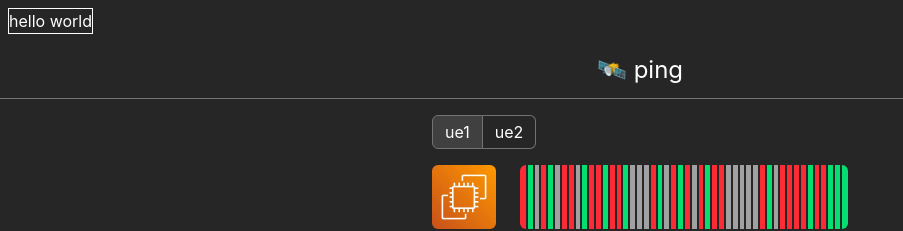
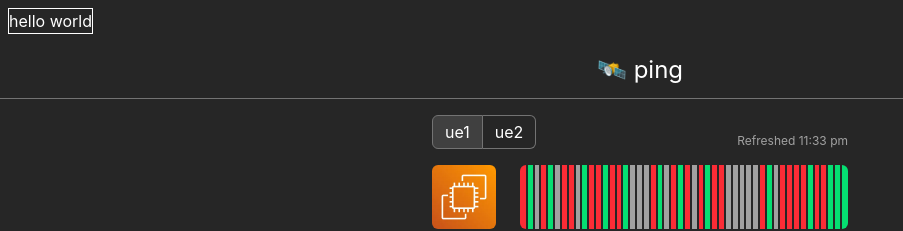
Before and after one commit to willdufault/ping, a React (Vite) app in the folder frontend/: page / in a window 1280 px wide. Shown: the top 231 px of the page, without its empty margins (0-903 px from the left). Built offline with nearby package versions, Linux system fonts and the light colour scheme; no server answers.

Commit message:
feat: add last refreshed time to ui

```diff
--- a/frontend/src/App.tsx
+++ b/frontend/src/App.tsx
@@ -1,9 +1,11 @@
+// Ping status dashboard: region toggle, per-service uptime bars, freshness label.
 import { useState } from "react"
 import axios from "axios"
 import UptimeTimeline from "./components/UptimeTimeline"
 import { services, serviceLabels, serviceIcons } from "./constants/services"
 import { regions, regionLabels } from "./constants/regions"
 import { statuses, statusColors, statusLabel } from "./constants/responses"
+import { formatTimeOfDay } from "./utils/formatTime"
 import type { Service } from "./types/Service"
 import type { Region } from "./types/Region"
 import type { TimelineEntry } from "./types/Timeline"
@@ -27,6 +29,7 @@ const mockData = generateData()
 export default function App() {
   const [region, setRegion] = useState<Region>("us-east-1")
   const API_URL = import.meta.env.VITE_API_URL
+  const lastRefreshed = formatTimeOfDay(mockData[region].ec2.at(-1)!.timestamp)
 
   async function handleGetHello(): Promise<void> {
     const response = await axios.get(`${API_URL}/hello`)
@@ -45,7 +48,7 @@ export default function App() {
         <h1 className="text-2xl">🛰️ ping</h1>
       </header>
       <main className="max-w-md mx-auto px-4">
-        <div className="flex mt-4">
+        <div className="flex items-end mt-4">
           <button
             className={`px-3 py-1 rounded-l-md border border-neutral-500 hover:bg-neutral-700 cursor-pointer ${region === "us-east-1" ? "bg-neutral-700" : ""}`}
             onClick={() => setRegion("us-east-1")}
@@ -58,6 +61,9 @@ export default function App() {
           >
             {regionLabels["us-east-2"]}
           </button>
+          <span className="ml-auto text-xs text-neutral-400">
+            Refreshed {lastRefreshed}
+          </span>
         </div>
         <div className="mt-4 flex flex-col gap-6">
           {services.map((service) => {
--- a/frontend/src/components/UptimeBar.tsx
+++ b/frontend/src/components/UptimeBar.tsx
@@ -1,23 +1,12 @@
+// One bar in a service's uptime timeline, plus its hover tooltip.
 import { statusColors, statusLabel } from "../constants/responses"
+import { formatDateTime } from "../utils/formatTime"
 
 type UptimeBarProps = {
   timestamp: number
   statusCode: number
   isFirst?: boolean
   isLast?: boolean
-}
-
-function formatTime(timestamp: number): string {
-  return new Date(timestamp)
-    .toLocaleString(undefined, {
-      month: "short",
-      day: "numeric",
-      hour: "numeric",
-      minute: "2-digit",
-      hour12: true
-    })
-    .replace("AM", "am")
-    .replace("PM", "pm")
 }
 
 export function UptimeBar({
@@ -32,7 +21,7 @@ export function UptimeBar({
         className={`h-16 w-full ${isFirst ? "rounded-l-md" : "border-l"} ${isLast ? "rounded-r-md" : "border-r"} border-neutral-800 hover:opacity-80 ${statusColors[statusCode]}`}
       />
       <div className="absolute left-1/2 -translate-x-1/2 top-full mt-1 hidden group-hover:block z-10 bg-neutral-800 border border-neutral-500 rounded shadow-lg px-2 py-1.5 text-xs whitespace-nowrap">
-        <p className="text-neutral-400 mb-0.5">{formatTime(timestamp)}</p>
+        <p className="text-neutral-400 mb-0.5">{formatDateTime(timestamp)}</p>
         <p>
           <span
             className={`inline-block h-2 w-2 rounded-full mt-0.5 mr-1.5 ${statusColors[statusCode]}`}
--- /dev/null
+++ b/frontend/src/utils/formatTime.ts
@@ -0,0 +1,26 @@
+// Time formatting for status tooltips and the refreshed label.
+
+// Both expect a millisecond epoch, matching TimelineEntry.timestamp.
+export function formatDateTime(timestamp: number): string {
+  return new Date(timestamp)
+    .toLocaleString(undefined, {
+      month: "short",
+      day: "numeric",
+      hour: "numeric",
+      minute: "2-digit",
+      hour12: true
+    })
+    .replace("AM", "am")
+    .replace("PM", "pm")
+}
+
+export function formatTimeOfDay(timestamp: number): string {
+  return new Date(timestamp)
+    .toLocaleTimeString(undefined, {
+      hour: "numeric",
+      minute: "2-digit",
+      hour12: true
+    })
+    .replace("AM", "am")
+    .replace("PM", "pm")
+}
```
